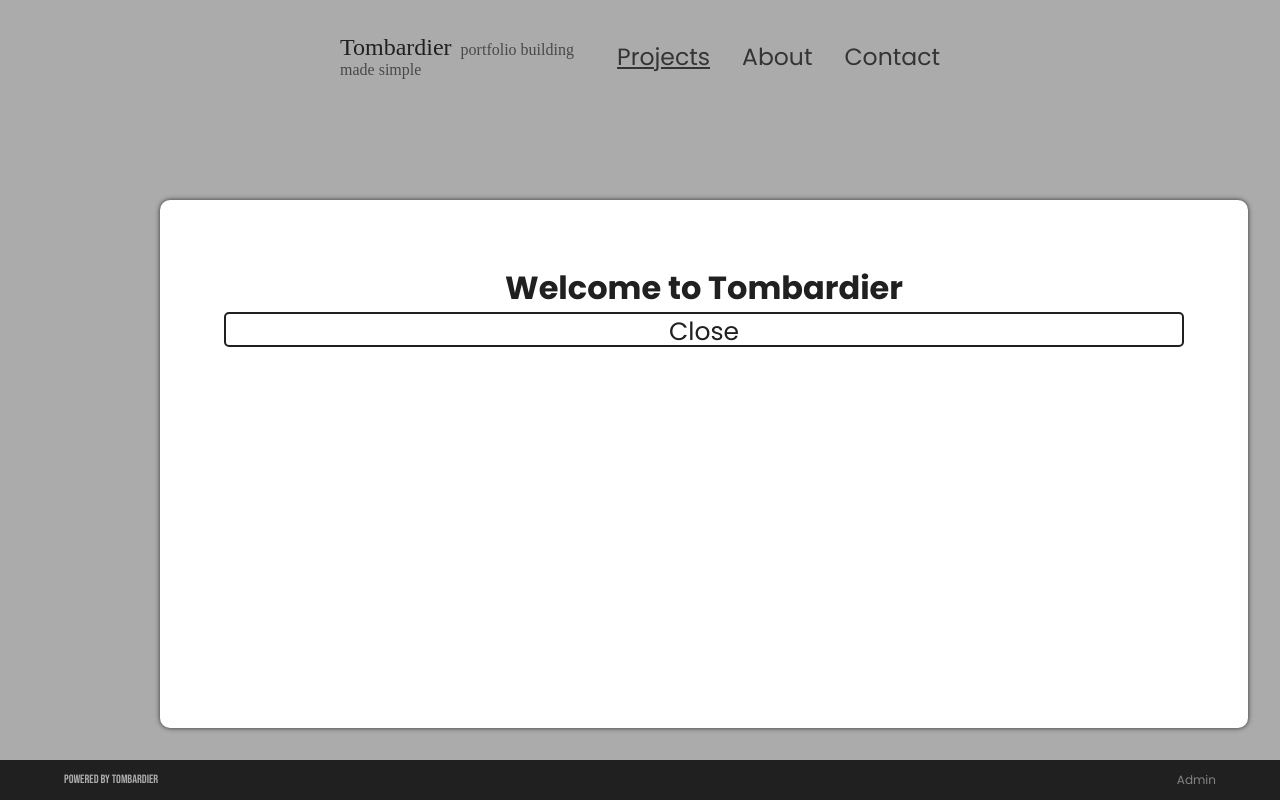
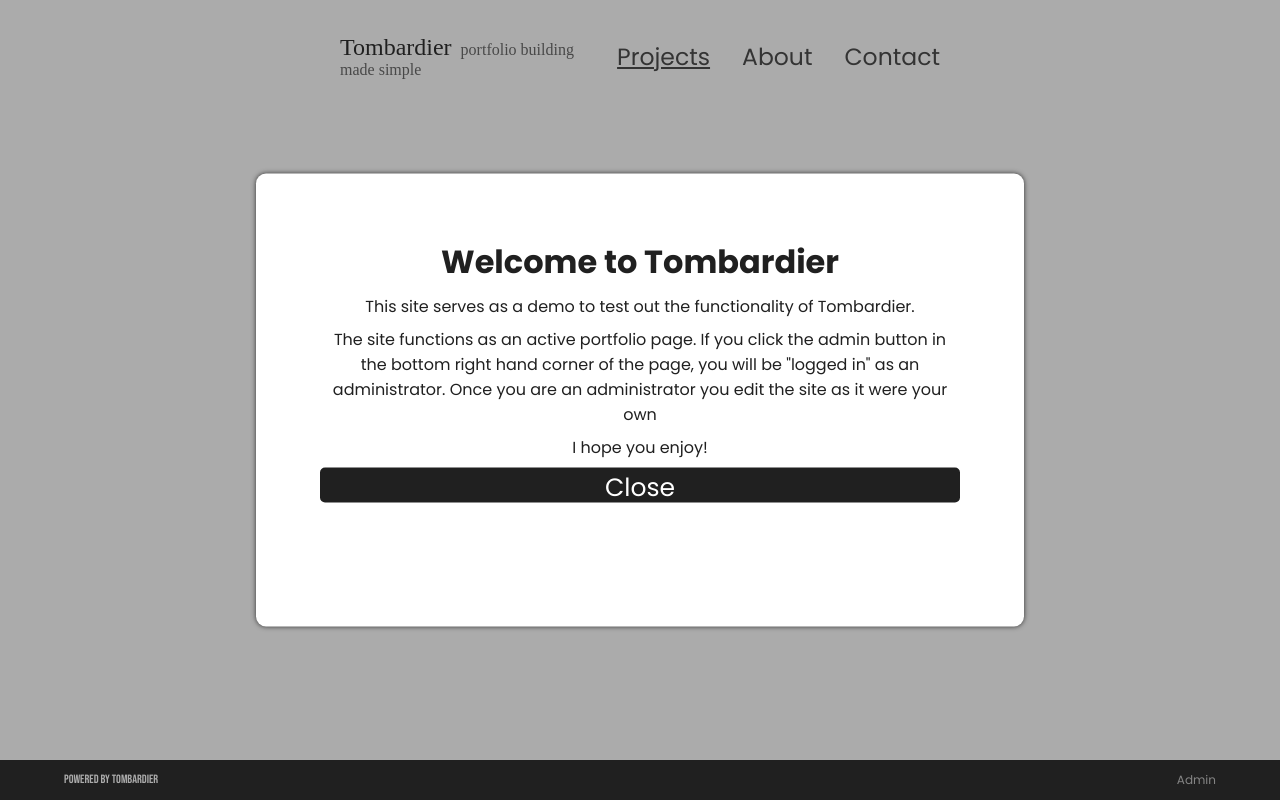
Before and after one commit to JDHofmann/tombardier-live-demo-frontend, a React (Create React App) app: page / in a window 1280 px wide. Built offline with nearby package versions, Linux system fonts and the light colour scheme; no server answers.

Commit message:
modal works well, just need to account for tabbing

```diff
--- a/src/App.css
+++ b/src/App.css
@@ -244,10 +244,13 @@ select:-webkit-autofill:focus {
 
 .modal {
   position: fixed;
-  top: 25%;
-  left: 12.5%;
-  width: 75%;
-  height: 50%;
+  top: 50%;
+  left: 50%;
+  transform: translate(-50%, -50%);
+  width: 50%;
+  min-width: 325px;
+  /* height: 50%; */
+  min-height: 325px;
   background: #ffffff;
   box-shadow: 0 0 5px #303030;
   text-align: center;
@@ -263,6 +266,14 @@ select:-webkit-autofill:focus {
   height: 200vh;
   width: 200vw;
   z-index: 40;
+}
+
+.modal p{
+  margin: .5em auto;
+}
+
+.modal a {
+  text-decoration: underline;
 
 }
 
--- a/src/App.js
+++ b/src/App.js
@@ -10,7 +10,7 @@ import About from './containers/About';
 import { fetchUser, editAccountInfo, editSiteInfo, createProject, submitLogin, fetchCurrentUser, handleLogout } from './redux/actions'
 import Login from './components/Login';
 import Admin from './components/Admin'
-import { InfoModal } from './components/InfoModal';
+import InfoModal from './components/InfoModal';
 
 
 class App extends React.Component{
--- a/src/components/InfoModal.js
+++ b/src/components/InfoModal.js
@@ -1,7 +1,19 @@
 import React from 'react'
 
-export const InfoModal = (props) => {
-    console.log(this)
+export default class InfoModal extends React.Component{
+
+
+    componentDidMount(){
+        document.querySelector('.infoModalBtn').focus()
+    }
+
+    handleKeydown = (e) => {
+        if(e.keyCode === 27){
+            this.props.closeInfoModal()
+        }
+    }
+
+    render(){
         return(
 
             <>
@@ -9,14 +21,20 @@ export const InfoModal = (props) => {
                 className="modal"
                 role="dialog"
                 aria-labelledby="dialog-title" aria-describedby="dialog-description"
+                onKeyDown={this.handleKeydown}
             >
                 <h1>Welcome to Tombardier</h1>
+                <p>This site serves as a demo to test out the functionality of Tombardier.</p>
+                <p>The site functions as an active portfolio page. If you click the admin button in the bottom right hand corner of the page, you will be "logged in" as an administrator. Once you are an administrator you edit the site as it were your own</p>
+                {/* <p>If you enjoy using it, and would like to set up a portfolio site for yourself, visit <a href="#">Tombardier Github</a> to fork and clone the repo for yourself.</p> */}
+                <p>I hope you enjoy!</p>
                 <button
                     className="infoModalBtn"
-                onClick={props.closeInfoModal}
+                    onClick={this.props.closeInfoModal}
                 >Close</button>
             </div>
-        <div className="modal-overlay"></div>
+            <div  tabIndex="-1" className="modal-overlay"></div>
             </>
         )
     }
+}
```
Lines whose indentation alone changed are shown as unchanged.
